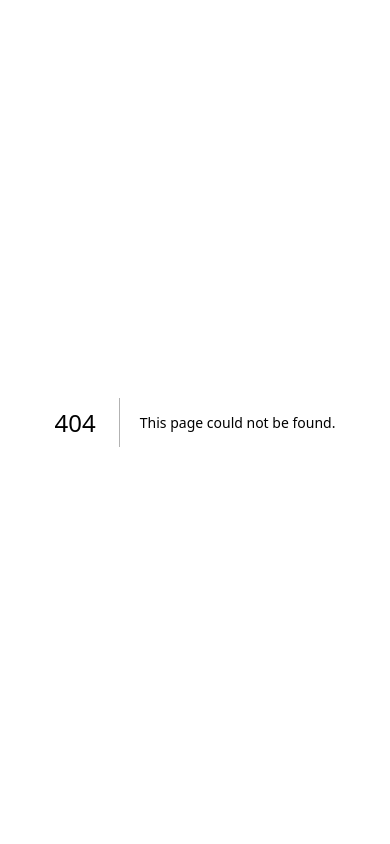
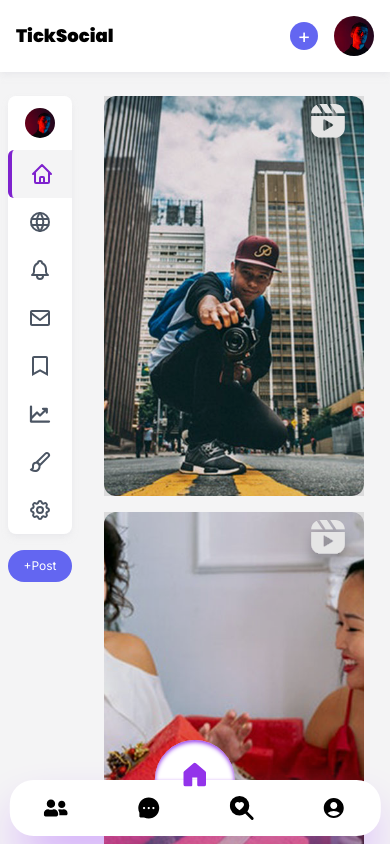
Before and after one commit to naziwebdev/social-front, a Next.js app: page /bookmarks in a window 390 px wide. Before the commit this address had no page. Shown: the top 844 px of the page. Built offline with nearby package versions, Linux system fonts and the light colour scheme.

Commit message:
Create bookmark page & responsive

```diff
--- /dev/null
+++ b/src/app/bookmarks/page.js
@@ -0,0 +1,30 @@
+import Header from "@/components/modules/Header"
+import Sidebar from "@/components/modules/Sidebar"
+import BookmarkBox from "@/components/templates/Bookmarks/BookmarkBox"
+import SmallSizeMenu from "@/components/modules/SmallSizeMenu"
+import Footer from "@/components/modules/Footer"
+
+
+export default function Home() {
+  return (
+   <div className="relative">
+   <Header/>
+    <main className="flex justify-between mt-6">
+     <Sidebar/>
+     <div className="flex-1  px-6 flex flex-wrap gap-4">
+     <BookmarkBox imgSrc={'/images/feed-5.jpg'}/>
+     <BookmarkBox imgSrc={'/images/feed-1.jpg'}/>
+     <BookmarkBox imgSrc={'/images/feed-2.jpg'}/>
+     <BookmarkBox imgSrc={'/images/feed-3.jpg'}/>
+     <BookmarkBox imgSrc={'/images/feed-4.jpg'}/>
+     <BookmarkBox imgSrc={'/images/feed-6.jpg'}/>
+     <BookmarkBox imgSrc={'/images/feed-7.jpg'}/>
+     <BookmarkBox imgSrc={'/images/feed-8.jpg'}/>
+     <BookmarkBox imgSrc={'/images/feed-9.jpg'}/>
+     </div>
+    </main>
+    <SmallSizeMenu isActiveLargeSize={false}/>
+    <Footer/>
+   </div>
+  )
+}
--- /dev/null
+++ b/src/components/templates/Bookmarks/BookmarkBox.js
@@ -0,0 +1,15 @@
+import Image from "next/image"
+
+export default function BookmarkBox({imgSrc}) {
+  return (
+    <article className='relative hover:scale-105 duration-200 w-[260px] h-[400px] rounded-xl cursor-pointer'>
+       <div>
+        <Image src={'/images/video.svg'} className="w-14 h-14 absolute top-2 right-2 z-10  "
+        width={300} height={300} alt="vedio" />
+       </div>
+       <Image className="w-full h-full rounded-xl object-cover"
+       src={imgSrc} width={1000} height={1000} alt="vedio"/>
+       <div className="w-full h-full absolute inset-0 z-30 bg-black/10"></div>
+    </article>
+  )
+}
```
